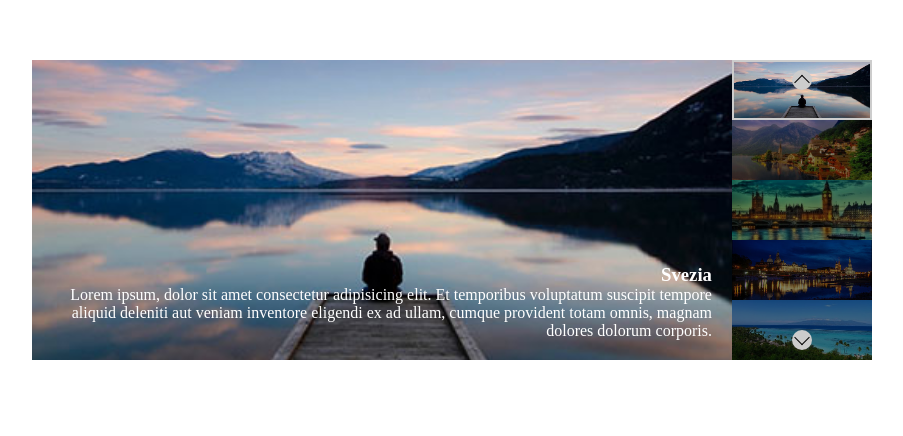
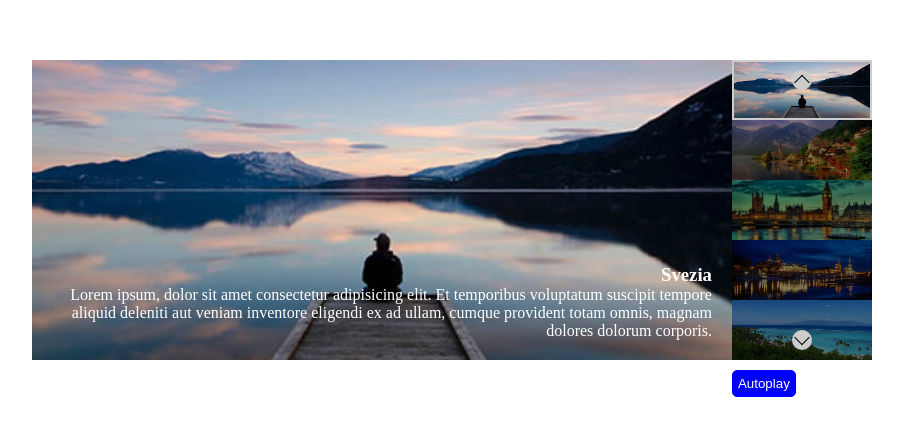
Before and after one commit to Baglio1683/vue-slider, a plain HTML site: page index.html in a window 1280 px wide. Shown: the part 190-626 px from the top of the page, without its empty margins (188-1091 px from the left). Drawn offline with nearby package versions, Linux system fonts and the light colour scheme.

Commit message:
Add Autoplay button

```diff
--- a/css/style.css
+++ b/css/style.css
@@ -103,3 +103,14 @@ oppure i caratteri ∧ (&and;) e ∨ (&or;)
     left: 50%;
     transform: translate(-50%) rotate(135deg);
 }
+
+.btn_auto{
+
+    margin-top: 10px;
+    color: white;
+    background-color: blue;
+    border: solid 1px blue;
+    padding: 5px;
+    border-radius: 5px;
+
+}
--- a/index.html
+++ b/index.html
@@ -37,25 +37,11 @@
                         <img :src="picture.image" :alt="slide.title"/>
                     </div>
 
-                    <!-- :class="currentImage === index ? 'active' : ''" -->
-
-
-                    <!-- <div class="thumb">
-                        <img src="img/02.jpg" alt="Svizzera" />
-                    </div>
-                    <div class="thumb">
-                        <img src="img/03.jpg" alt="Gran Bretagna" />
-                    </div>
-                    <div class="thumb">
-                        <img src="img/04.jpg" alt="Germania" />
-                    </div>
-                    <div class="thumb">
-                        <img src="img/05.jpg" alt="Paradise" />
-                    </div> -->
+                    <button class="btn_auto" @click="startAutoplay">Autoplay</button>
 
                 </div>
+            </div>
 
-            </div>
         </div>
 
     </div>
--- a/js/script.js
+++ b/js/script.js
@@ -68,6 +68,11 @@ createApp({
 
      this.currentImage = index
 
+     },
+
+     startAutoplay : function(){
+
+        setInterval(this.changeImageNext,3000)
      }
 
 }
```
